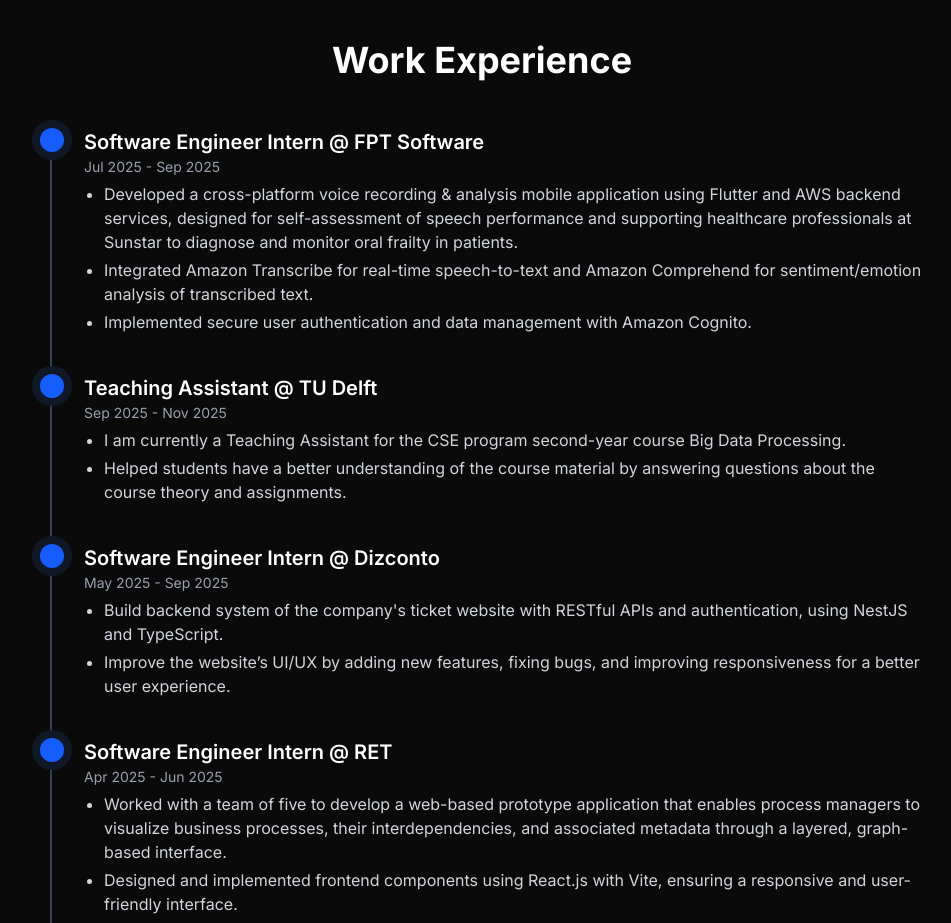
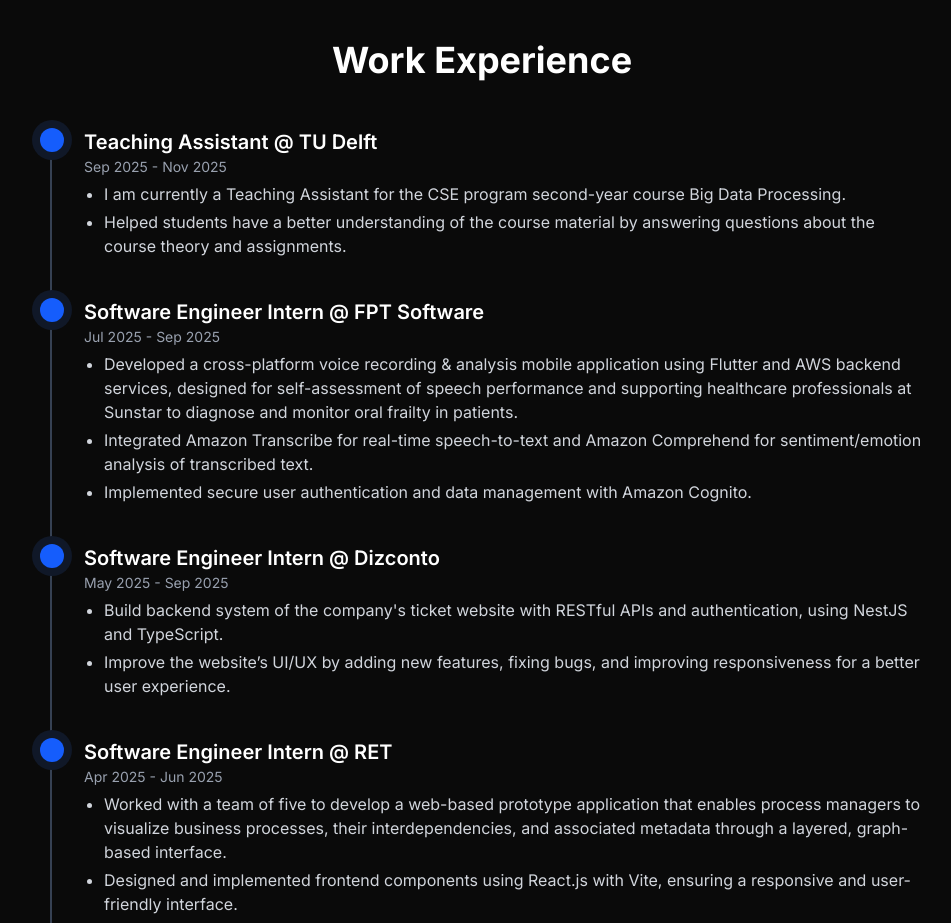
Before and after one commit to caominhnguyen05/caominh-portfolio, a Next.js app: page / in a window 1280 px wide. Shown: the part 1860-2783 px from the top of the page, without its empty margins (158-1109 px from the left). Built offline with nearby package versions, Linux system fonts and the light colour scheme.

Commit message:
Update experience order

```diff
--- a/src/app/components/experience.tsx
+++ b/src/app/components/experience.tsx
@@ -24,6 +24,15 @@
 const Experience: React.FC = () => {
   const experiences: ExperienceType[] = [
     {
+      role: "Teaching Assistant",
+      company: "TU Delft",
+      period: "Sep 2025 - Nov 2025",
+      description: [
+        "I am currently a Teaching Assistant for the CSE program second-year course Big Data Processing.",
+        "Helped students have a better understanding of the course material by answering questions about the course theory and assignments.",
+      ],
+    },
+    {
       role: "Software Engineer Intern",
       company: "FPT Software",
       period: "Jul 2025 - Sep 2025",
@@ -31,15 +40,6 @@
         "Developed a cross-platform voice recording & analysis mobile application using Flutter and AWS backend services, designed for self-assessment of speech performance and supporting healthcare professionals at Sunstar to diagnose and monitor oral frailty in patients.",
         "Integrated Amazon Transcribe for real-time speech-to-text and Amazon Comprehend for sentiment/emotion analysis of transcribed text.",
         "Implemented secure user authentication and data management with Amazon Cognito.",
-      ],
-    },
-    {
-      role: "Teaching Assistant",
-      company: "TU Delft",
-      period: "Sep 2025 - Nov 2025",
-      description: [
-        "I am currently a Teaching Assistant for the CSE program second-year course Big Data Processing.",
-        "Helped students have a better understanding of the course material by answering questions about the course theory and assignments.",
       ],
     },
     {
```
